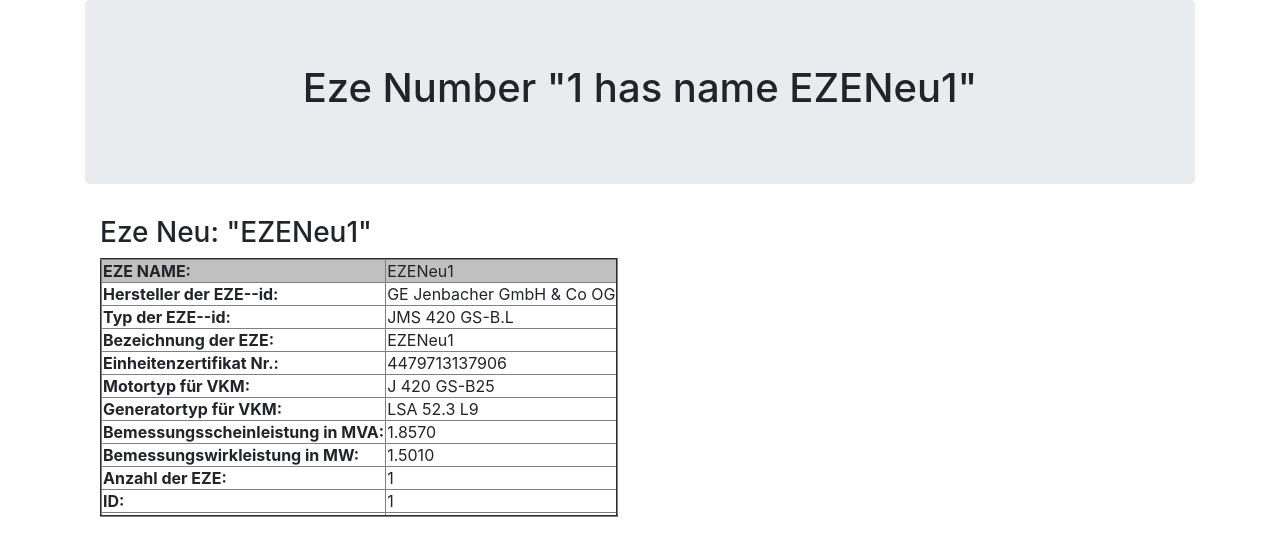
After one commit to oleksiimosevych/pythonGames, a Django app: page /1/show in a window 1280 px wide. The commit adds this page. Shown: the top 556 px of the page. Run offline with Django 3.2, Linux system fonts and the light colour scheme; data comes from the database, SQL or seed files in the repository; some libraries are stand-ins or nearby versions.

Commit message:
added new views show

```diff
--- /dev/null
+++ b/datebank/certification82/templates/certification82/eze_neu_show.html
@@ -0,0 +1,29 @@
+{% load staticfiles %}
+<link rel="stylesheet" href="https://stackpath.bootstrapcdn.com/bootstrap/4.1.3/css/bootstrap.min.css" integrity="sha384-MCw98/SFnGE8fJT3GXwEOngsV7Zt27NXFoaoApmYm81iuXoPkFOJwJ8ERdknLPMO" crossorigin="anonymous">
+<script src="https://stackpath.bootstrapcdn.com/bootstrap/4.1.3/js/bootstrap.min.js" integrity="sha384-ChfqqxuZUCnJSK3+MXmPNIyE6ZbWh2IMqE241rYiqJxyMiZ6OW/JmZQ5stwEULTy" crossorigin="anonymous"></script>
+
+<link rel="stylesheet" type="text/css" href="{% static 'certification82/style.css' %}">
+<!-- {{latest_EzeNeu_list}} -->
+<div class="container">
+	<div class="jumbotron text-center">
+		<h1>Eze Number "{{ ezeneu1.id }} has name {{ ezeneu1.vDE_EZE1_Name }}"</h1>
+	</div>
+		<span class='col-md-6 ezeneu_left '>
+		<h3>Eze Neu: "{{ ezeneu1.vDE_EZE1_Name }}"</h3>
+		<table border=2 class="table-hover">
+			<tr id="ezename"><th >EZE NAME:</th> <td>{{ ezeneu1.vDE_EZE1_Name }}</td></tr>
+			<tr><th>Hersteller der EZE--id:</th> <td> {{ ezeneu1.eZeHersteller }}</td></tr>
+			<tr><th>Typ der EZE--id:</th> <td> {{ ezeneu1.eZeTyp }}</td></tr>
+			<tr><th>Bezeichnung der EZE:</th> <td> {{ ezeneu1.vDE_EZE1_Name }}</td></tr>
+			<tr><th>Einheitenzertifikat Nr.:</th> <td> {{ ezeneu1.vDE_EZE1_ZertNR }}</td></tr>
+			<tr><th>Motortyp für VKM:</th> <td> {{ ezeneu1.vDE_EZE1_Motor }}</td></tr>
+			<tr><th>Generatortyp für VKM:</th> <td> {{ ezeneu1.vDE_EZE1_Generator }}</td></tr>
+			<tr><th>Bemessungsscheinleistung in MVA:</th> <td> {{ ezeneu1.vDE_EZE1_S }}</td></tr>
+			<tr><th>Bemessungswirkleistung in MW:</th> <td> {{ ezeneu1.vDE_EZE1_P }}</td></tr>
+			<tr><th>Anzahl der EZE:</th> <td> {{ ezeneu1.vDE_Anzahl_EZE1 }}</td></tr>
+			<tr><th>ID:</th> <td> {{ ezeneu1.id }}</td> </tr>
+			<tr><th></th></tr>
+		</table>
+		</span>
+	<br>
+</div>
--- a/datebank/certification82/urls.py
+++ b/datebank/certification82/urls.py
@@ -4,7 +4,8 @@
 #namespacing paths
 app_name = 'certification82'
 urlpatterns = [
-    path('ezedetails/<int:eze_id>/', views.eze_neu_detail, name='eze_neu_detail'),
+    path('<int:ezeneu_id>/show', views.eze_neu_show, name='eze_neu_show'),
+    # path('ezebestdetails/<int:ezebest_id>/', views.eze_best_show, name='eze_best_show'),
     path('', views.index, name='index'),
     # the 'name' value as called by the {% url %} template tag
     path('<int:project_id>/', views.detail, name='detail'),
@@ -13,8 +14,8 @@
     # ex: /polls/5/vote/
     path('<int:project_id>/vote/', views.vote, name='vote'),
 
-	path('ezenues/', views.ezenues, name='ezenues'),
-	path('ezebestands/', views.ezebestands, name='ezebestands'),
+	# path('ezenues/', views.ezenues, name='ezenues'),
+	# path('ezebestands/', views.ezebestands, name='ezebestands'),
 
 
 ]
--- a/datebank/certification82/views.py
+++ b/datebank/certification82/views.py
@@ -42,10 +42,17 @@
 
 	return render(request, 'certification82/detail.html', {'ezen' : ezen })
 
-def eze_neu_detail(request, ezeneu_id):
+def eze_neu_show(request, ezeneu_id):
 	ezeneu1 = get_object_or_404(EzeNeu, pk = ezeneu_id)
+	eze_neu_list = EzeNeu.objects.all()
 
-	return render(request, 'certification82/eze_neu_detail.html', {'ezeneu1' :ezeneu1 })
+	return render(request, 'certification82/eze_neu_show.html', {'ezeneu1' :ezeneu1 })
+
+def eze_best_show(request, ezeneu_id):
+	ezeneu1 = get_object_or_404(EzeBestand, pk = ezebestand_id)
+	eze_best_list = EzeBestand.objects.all()
+
+	return render(request, 'certification82/eze_best_show.html', {'ezeneu1' :ezeneu1 })
 
 def results(request, project_id):
 	response = "You're looking at the results of project %s."
--- a/datebank/datebank/settings.py
+++ b/datebank/datebank/settings.py
@@ -79,8 +79,10 @@
 
 DATABASES = {
     'default': {
-        #SQLITE3
+        #for SQLITE3
         'ENGINE': 'django.db.backends.sqlite3',
+        #for MYSQL
+        # 'ENGINE': 'django.db.backends.mysql',
         'NAME': os.path.join(BASE_DIR, 'db.sqlite3'),
     }
 }
```
Also changed, not shown: datebank/certification82/templates/certification82/detail.html (+5 -22 lines), datebank/certification82/templates/certification82/eze_neu_detail.html (deleted, +0 -9 lines), datebank/certification82/templates/certification82/pagination.html (added, +71 -0 lines), datebank/datadump.json (added, +1 -0 lines), 1 other file.
